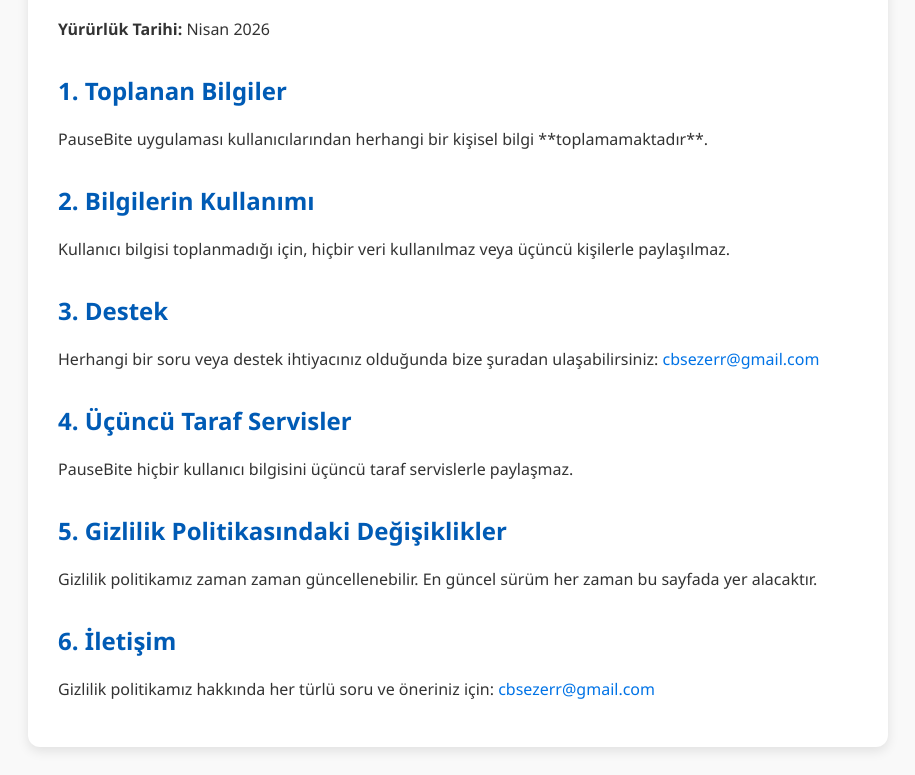
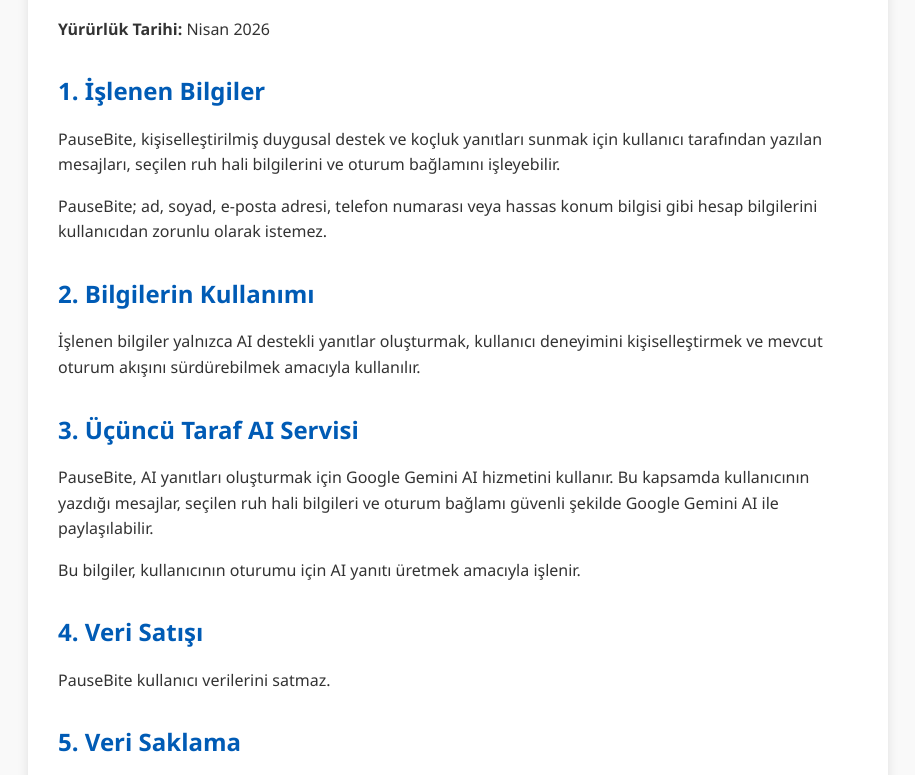
Before and after one commit to cbsezer/pausebite-privacy, a plain HTML site: page index.html in a window 1280 px wide. Shown: the part 146-921 px from the top of the page, without its empty margins (182-1097 px from the left). Drawn offline with Linux system fonts and the light colour scheme.

Commit message:
Update privacy policy sections and content

```diff
--- a/index.html
+++ b/index.html
@@ -48,23 +48,31 @@
     <h1>PauseBite Gizlilik Politikası</h1>
     <p><strong>Yürürlük Tarihi:</strong> Nisan 2026</p>
 
-    <h2>1. Toplanan Bilgiler</h2>
-    <p>PauseBite uygulaması kullanıcılarından herhangi bir kişisel bilgi **toplamamaktadır**.</p>
+    <h2>1. İşlenen Bilgiler</h2>
+    <p>PauseBite, kişiselleştirilmiş duygusal destek ve koçluk yanıtları sunmak için kullanıcı tarafından yazılan mesajları, seçilen ruh hali bilgilerini ve oturum bağlamını işleyebilir.</p>
+    <p>PauseBite; ad, soyad, e-posta adresi, telefon numarası veya hassas konum bilgisi gibi hesap bilgilerini kullanıcıdan zorunlu olarak istemez.</p>
 
     <h2>2. Bilgilerin Kullanımı</h2>
-    <p>Kullanıcı bilgisi toplanmadığı için, hiçbir veri kullanılmaz veya üçüncü kişilerle paylaşılmaz.</p>
+    <p>İşlenen bilgiler yalnızca AI destekli yanıtlar oluşturmak, kullanıcı deneyimini kişiselleştirmek ve mevcut oturum akışını sürdürebilmek amacıyla kullanılır.</p>
 
-    <h2>3. Destek</h2>
-    <p>Herhangi bir soru veya destek ihtiyacınız olduğunda bize şuradan ulaşabilirsiniz: <a href="mailto:cbsezerr@gmail.com">cbsezerr@gmail.com</a></p>
+    <h2>3. Üçüncü Taraf AI Servisi</h2>
+    <p>PauseBite, AI yanıtları oluşturmak için Google Gemini AI hizmetini kullanır. Bu kapsamda kullanıcının yazdığı mesajlar, seçilen ruh hali bilgileri ve oturum bağlamı güvenli şekilde Google Gemini AI ile paylaşılabilir.</p>
+    <p>Bu bilgiler, kullanıcının oturumu için AI yanıtı üretmek amacıyla işlenir.</p>
 
-    <h2>4. Üçüncü Taraf Servisler</h2>
-    <p>PauseBite hiçbir kullanıcı bilgisini üçüncü taraf servislerle paylaşmaz.</p>
+    <h2>4. Veri Satışı</h2>
+    <p>PauseBite kullanıcı verilerini satmaz.</p>
 
-    <h2>5. Gizlilik Politikasındaki Değişiklikler</h2>
-    <p>Gizlilik politikamız zaman zaman güncellenebilir. En güncel sürüm her zaman bu sayfada yer alacaktır.</p>
+    <h2>5. Veri Saklama</h2>
+    <p>PauseBite, hesap oluşturma veya kalıcı profil bilgisi girme zorunluluğu getirmez. Uygulama içinde herhangi bir veri saklanıyorsa, bu veriler yalnızca uygulamanın çalışması ve kullanıcı deneyiminin sürdürülmesi için kullanılır.</p>
 
-    <h2>6. İletişim</h2>
-    <p>Gizlilik politikamız hakkında her türlü soru ve öneriniz için: <a href="mailto:cbsezerr@gmail.com">cbsezerr@gmail.com</a></p>
+    <h2>6. Kullanıcı Onayı</h2>
+    <p>Kullanıcı, PauseBite içindeki AI özelliklerini kullanarak ilgili bilgilerin Google Gemini AI tarafından AI yanıtları üretmek amacıyla işlenmesini kabul eder.</p>
+
+    <h2>7. Gizlilik Politikasındaki Değişiklikler</h2>
+    <p>Bu Gizlilik Politikası zaman zaman güncellenebilir. En güncel sürüm her zaman bu sayfada yer alacaktır.</p>
+
+    <h2>8. İletişim</h2>
+    <p>Gizlilik politikası hakkında her türlü soru, öneri veya destek talebi için bizimle iletişime geçebilirsiniz: <a href="mailto:cbsezerr@gmail.com">cbsezerr@gmail.com</a></p>
 </div>
 </body>
 </html>
```
